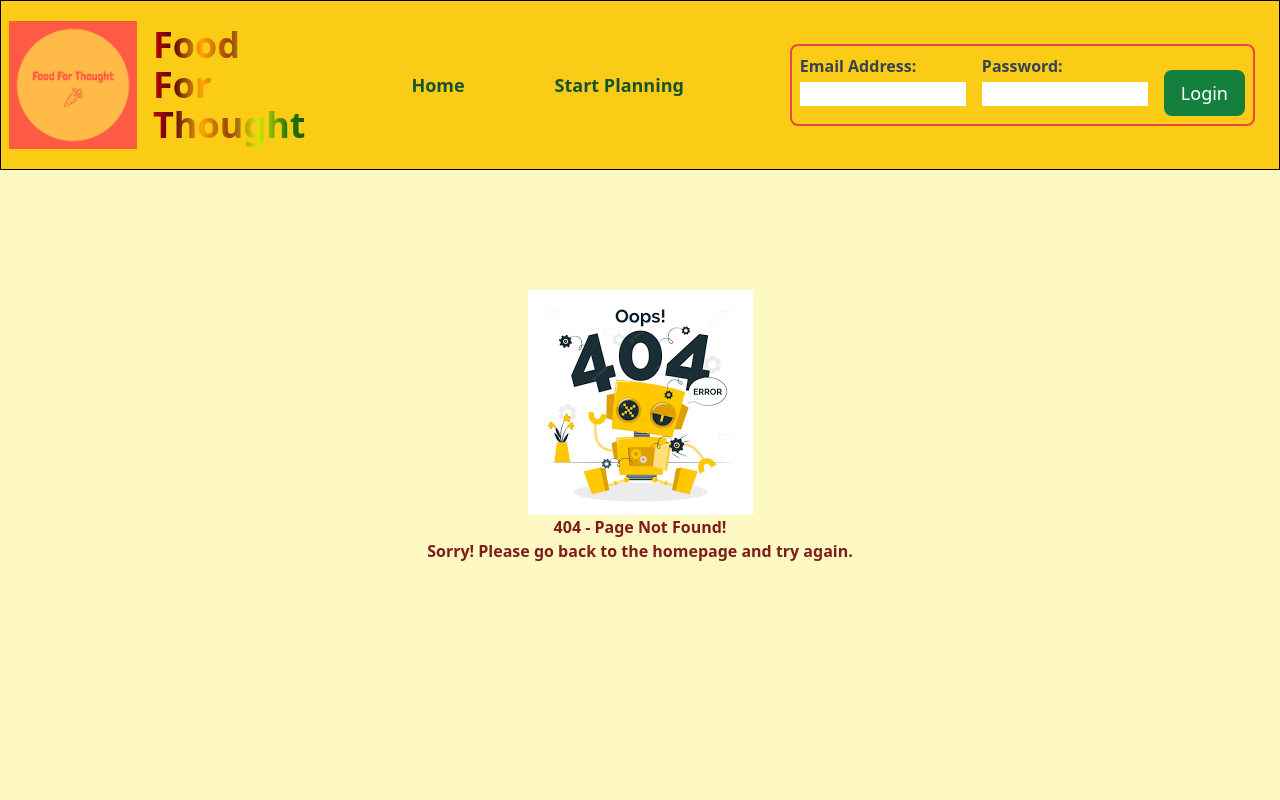
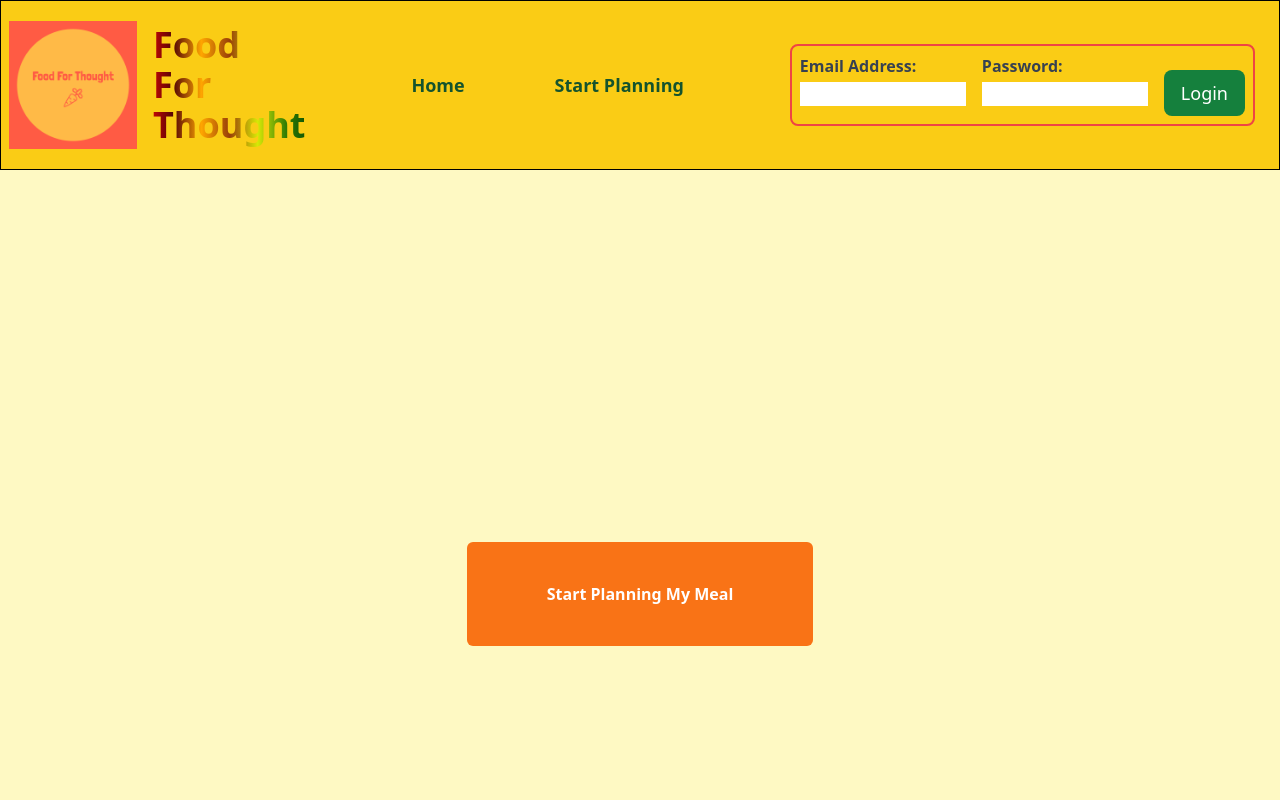
Before and after one commit to hayleyashby7/Food-For-Thought, a React (Vite) app in the folder client/: page /startbutton in a window 1280 px wide. Before the commit this address had no page. Shown: the top 800 px of the page. Built offline with nearby package versions, Linux system fonts and the light colour scheme.

Commit message:
feat:updates the router to startbutton

```diff
--- a/client/src/components/router/router.tsx
+++ b/client/src/components/router/router.tsx
@@ -3,6 +3,7 @@ import Layout from "../layout/layout";
 import Home from "../home/home";
 import StartPlanning from "../start_planning/start_planning";
 import NotFound from "../not_found/not_found";
+import StartButton from "../start_planning/StartButton";
 
 export const Router: React.FC = () => {
   return (
@@ -11,6 +12,17 @@ export const Router: React.FC = () => {
         <Route index element={<Home />} />
         <Route path="startplanning" element={<StartPlanning />} />
         <Route path="*" element={<NotFound />} />
+        <Route
+          path="startbutton"
+          element={
+            <StartButton
+              onClick={function (): void {
+                throw new Error("Function not implemented.");
+              }}
+              label={"Start Planning My Meal"}
+            />
+          }
+        />
       </Route>
     </Routes>
   );
--- a/client/src/components/start_planning/StartButton.tsx
+++ b/client/src/components/start_planning/StartButton.tsx
@@ -8,12 +8,14 @@ interface ButtonProps {
 
 const StartButton: React.FC<ButtonProps> = ({ onClick, label, className }) => {
   return (
-    <button
-      className={`px-20 py-10 font-semibold rounded-md text-white bg-orange-500 hover:bg-orange-600 ${className}`}
-      onClick={onClick}
-    >
-      {label}
-    </button>
+    <div className="flex justify-center items-center h-screen">
+      <button
+        className={`px-20 py-10 font-semibold rounded-md  text-white bg-orange-500 hover:bg-orange-600 ${className}`}
+        onClick={onClick}
+      >
+        {label}
+      </button>
+    </div>
   );
 };
 
```
